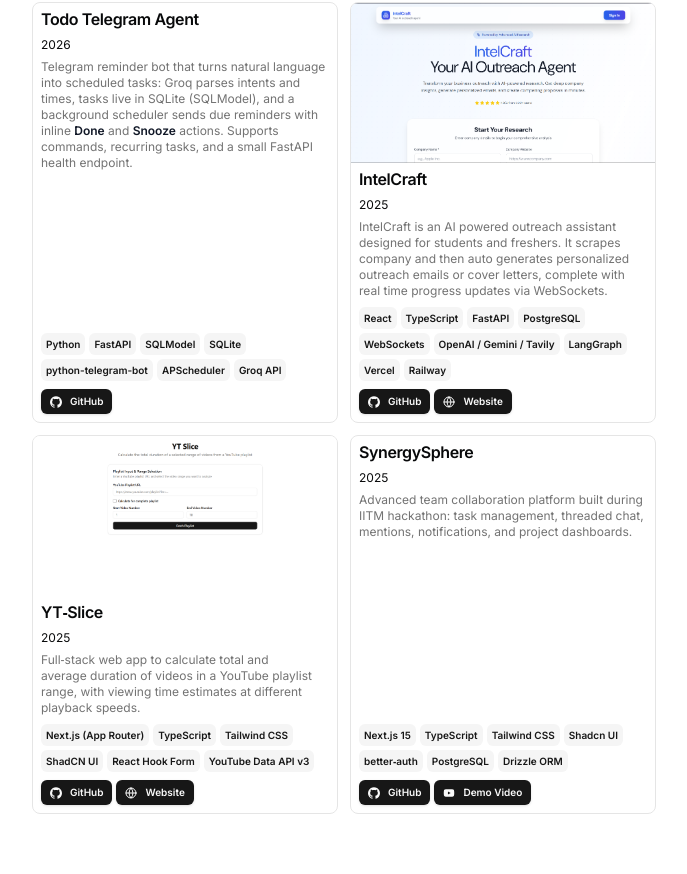
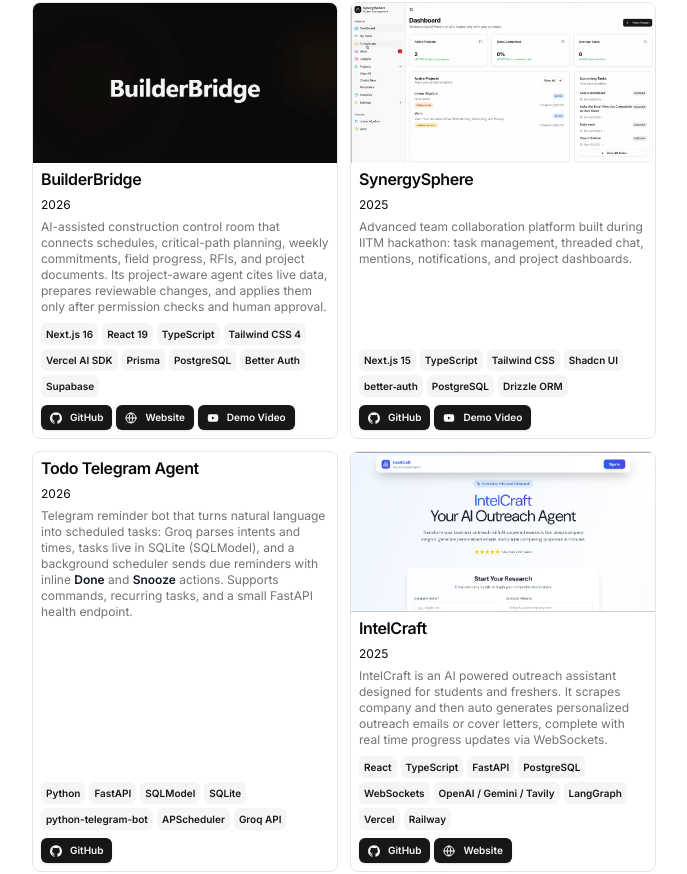
Before and after one commit to Akash8585/portfolio-acash, a Next.js app: page / in a window 1280 px wide. Shown: the part 993-1867 px from the top of the page, without its empty margins (296-983 px from the left). Built offline with nearby package versions, Linux system fonts and the light colour scheme.

Commit message:
added builderbridge

```diff
--- a/src/data/resume.tsx
+++ b/src/data/resume.tsx
@@ -102,6 +102,75 @@
   ],
   projects: [
     {
+      title: "BuilderBridge",
+      href: "https://builderbridge.vercel.app/",
+      dates: "2026",
+      active: true,
+      description:
+        "AI-assisted construction control room that connects schedules, critical-path planning, weekly commitments, field progress, RFIs, and project documents. Its project-aware agent cites live data, prepares reviewable changes, and applies them only after permission checks and human approval.",
+      technologies: [
+        "Next.js 16",
+        "React 19",
+        "TypeScript",
+        "Tailwind CSS 4",
+        "Vercel AI SDK",
+        "Prisma",
+        "PostgreSQL",
+        "Better Auth",
+        "Supabase",
+      ],
+      links: [
+        {
+          type: "GitHub",
+          href: "https://github.com/Akash8585/builderbridge",
+          icon: <Icons.github className="size-3" />,
+        },
+        {
+          type: "Website",
+          href: "https://builderbridge.vercel.app/",
+          icon: <Icons.globe className="size-3" />,
+        },
+        {
+          type: "Demo Video",
+          href: "https://www.youtube.com/watch?v=MyIDR62UqKg",
+          icon: <Icons.youtube className="size-3" />,
+        },
+      ],
+      image: "/builderbridge.png",
+      video: "",
+    },
+    {
+      title: "SynergySphere",
+      href: "https://github.com/Akash8585/SynergySphere",
+      dates: "2025", // based on hackathon and development timing
+      active: false, // hackathon prototype / MVP from IITM hackathon
+      description:
+        "Advanced team collaboration platform built during IITM hackathon: task management, threaded chat, mentions, notifications, and project dashboards.",
+      technologies: [
+        "Next.js 15",
+        "TypeScript",
+        "Tailwind CSS",
+        "Shadcn UI",
+        "better‑auth",
+        "PostgreSQL",
+        "Drizzle ORM"
+      ],
+      links: [
+        {
+          type: "GitHub",
+          href: "https://github.com/Akash8585/SynergySphere",
+          icon: <Icons.github className="size-3" />
+        },
+        {
+          type: "Demo Video",
+          href: "https://youtu.be/baCzpVf0wYM",
+          icon: <Icons.youtube className="size-3" />
+        },
+      ],
+      image: "/synergysphere.png",
+      video: ""
+    },
+    {
       title: "Todo Telegram Agent",
       href: "https://github.com/Akash8585/todo_telegram_agent",
       dates: "2026",
@@ -190,38 +259,6 @@
       image: "/ytslice.png",
       video: ""
     },
-    {
-      title: "SynergySphere",
-      href: "https://github.com/Akash8585/SynergySphere",
-      dates: "2025", // based on hackathon and development timing
-      active: false, // hackathon prototype / MVP from IITM hackathon
-      description:
-        "Advanced team collaboration platform built during IITM hackathon: task management, threaded chat, mentions, notifications, and project dashboards.",
-      technologies: [
-        "Next.js 15",
-        "TypeScript",
-        "Tailwind CSS",
-        "Shadcn UI",
-        "better‑auth",
-        "PostgreSQL",
-        "Drizzle ORM"
-      ],
-      links: [
-        {
-          type: "GitHub",
-          href: "https://github.com/Akash8585/SynergySphere",
-          icon: <Icons.github className="size-3" />
-        },
-        {
-          type: "Demo Video",
-          href: "https://youtu.be/baCzpVf0wYM",
-          icon: <Icons.youtube className="size-3" />
-        },
-      ],
-      image: "",
-      video: ""
-    }
-
   ],
   hackathons: [
     {
```
Also changed, not shown: public/builderbridge.png (added), public/synergysphere.png (added).
